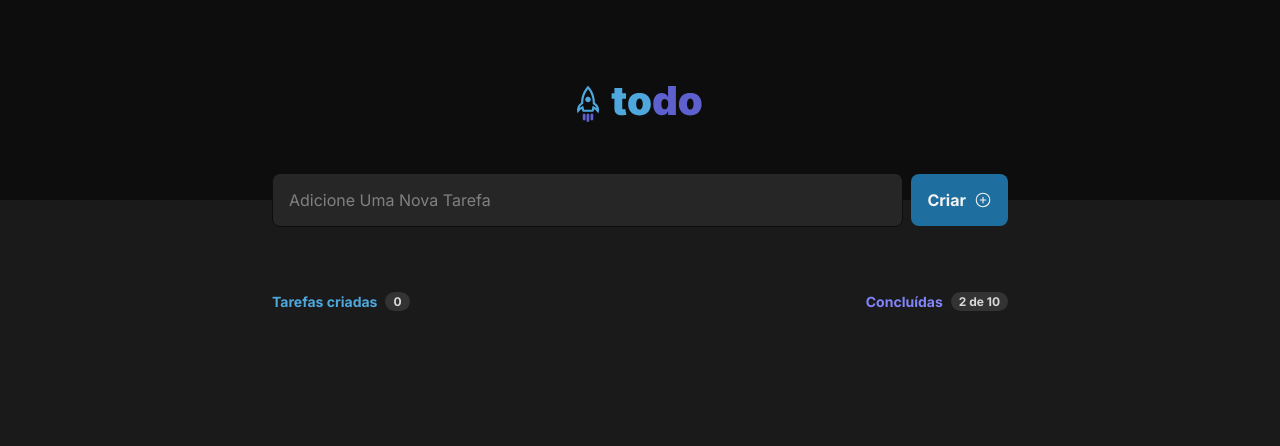
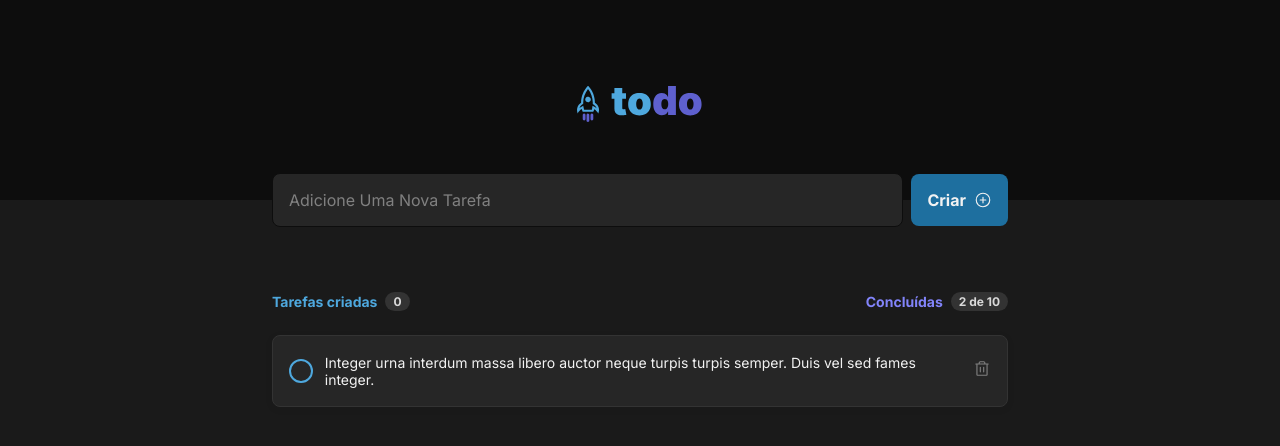
Before and after one commit to davysonwss/todo-list, a React (Vite) app: page / in a window 1280 px wide. Shown: the top 446 px of the page. Built offline with nearby package versions, Linux system fonts and the light colour scheme.

Commit message:
:sparkles: feat: usage component task

```diff
--- a/src/components/Tasks/index.tsx
+++ b/src/components/Tasks/index.tsx
@@ -1,3 +1,4 @@
+import { Task } from "../Task";
 import { Container, Header } from "./styles";
 
 export function Tasks() {
@@ -14,6 +15,7 @@ export function Tasks() {
           <span>2 de 10</span>
         </div>
       </Header>
+      <Task />
     </Container>
   )
 }
```
